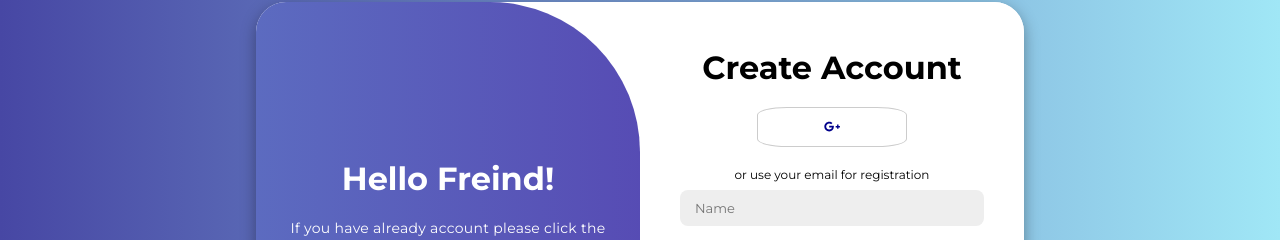
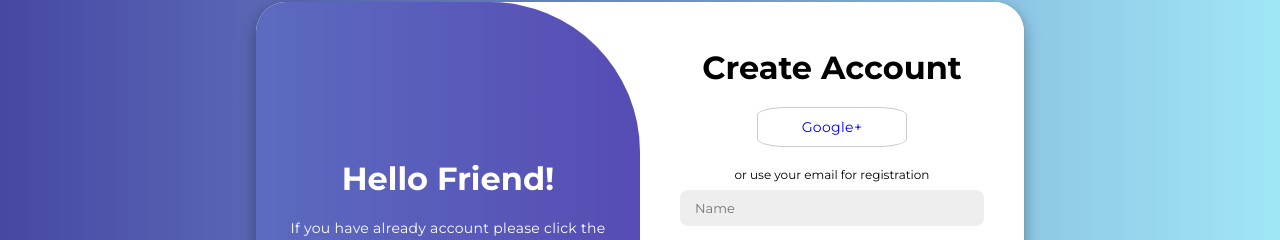
Before and after one commit to Fernandes7/Pocket-PG-Frontend, a Next.js app: page /register in a window 1280 px wide. Shown: the part 158-398 px from the top of the page. Built offline with nearby package versions, Linux system fonts and the light colour scheme.

Commit message:
Autehntication Completed

```diff
--- a/package.json
+++ b/package.json
@@ -9,9 +9,6 @@
     "lint": "next lint"
   },
   "dependencies": {
-    "@fortawesome/fontawesome-svg-core": "^6.5.1",
-    "@fortawesome/free-brands-svg-icons": "^6.5.1",
-    "@fortawesome/react-fontawesome": "^0.2.0",
     "axios": "^1.6.7",
     "next": "14.1.0",
     "react": "^18",
--- a/src/app/home/page.tsx
+++ b/src/app/home/page.tsx
@@ -6,7 +6,7 @@ export default function Hompage() {
   return (
     <>
        <Logoutbutton />
-      <h1>Home</h1>
+      <h1>Home After Login</h1>
     </>
   );
 }
--- a/src/app/page.tsx
+++ b/src/app/page.tsx
@@ -2,9 +2,7 @@
 import { RegisterRouteButton } from "./componets/registerroutebutton"
 import Verifyuserloggined from "./componets/verifyuserloggined"
 import styles from "./page.module.css"
-import { useRouter } from "next/navigation"
 export default function Startpage(){
-  const router=useRouter()
   Verifyuserloggined()
   return(
     <>
--- a/src/app/register/page.tsx
+++ b/src/app/register/page.tsx
@@ -1,7 +1,5 @@
 "use client"
 import React, { ChangeEvent, FormEvent, useState } from 'react';
-import { FontAwesomeIcon } from '@fortawesome/react-fontawesome';
-import { faGooglePlusG } from '@fortawesome/free-brands-svg-icons';
 import "./style.css"
 import axios, { AxiosResponse } from 'axios';
 import { useRouter } from 'next/navigation';
@@ -59,7 +57,7 @@ const Register = () => {
         <form>
           <h1>Create Account</h1>
           <div className="social-icons">
-          <a href="#" className="icon" style={{width:150}}><FontAwesomeIcon icon={faGooglePlusG} style={{color: "#00008B",}} /></a>
+          <a href="#" className="icon" style={{width:150}}><p style={{color:"Blue"}}>Google+</p></a>
           </div>
           <span>or use your email for registration</span>
           <input type="text" placeholder="Name" name="username" value={userdata.username} onChange={handleinputdata}/>
@@ -73,7 +71,7 @@ const Register = () => {
         <form>
           <h1>Login</h1>
           <div className="social-icons">
-            <a href="#" className="icon" style={{width:150}}><FontAwesomeIcon icon={faGooglePlusG} style={{color: "#00008B",}} /></a>
+            <a href="#" className="icon" style={{width:150}}><p style={{color:"Blue"}}>Google+</p></a>
           </div>
           <span>or use your email password</span>
           <input type="email" placeholder="Email" name='useremail' value={userdata.useremail} onChange={handleinputdata} />
@@ -89,7 +87,7 @@ const Register = () => {
       <div className="toggle-container">
         <div className="toggle">
           <div className="toggle-panel toggle-left">
-            <h1>Hello Freind!</h1>
+            <h1>Hello Friend!</h1>
             <p>If you have already account please click the login button below</p>
             <button className="hidden" onClick={loginselect}>Login In</button>
           </div>
```
Also changed, not shown: 1 other file (tests, documents, lock files or other folders).
